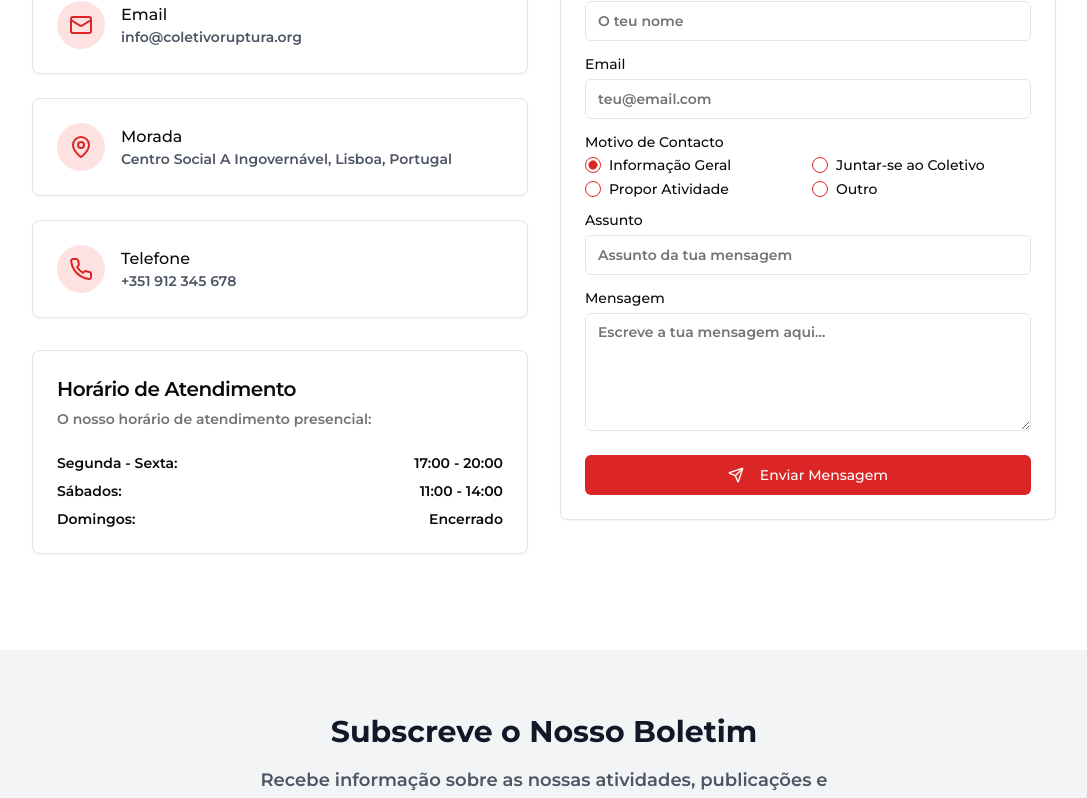
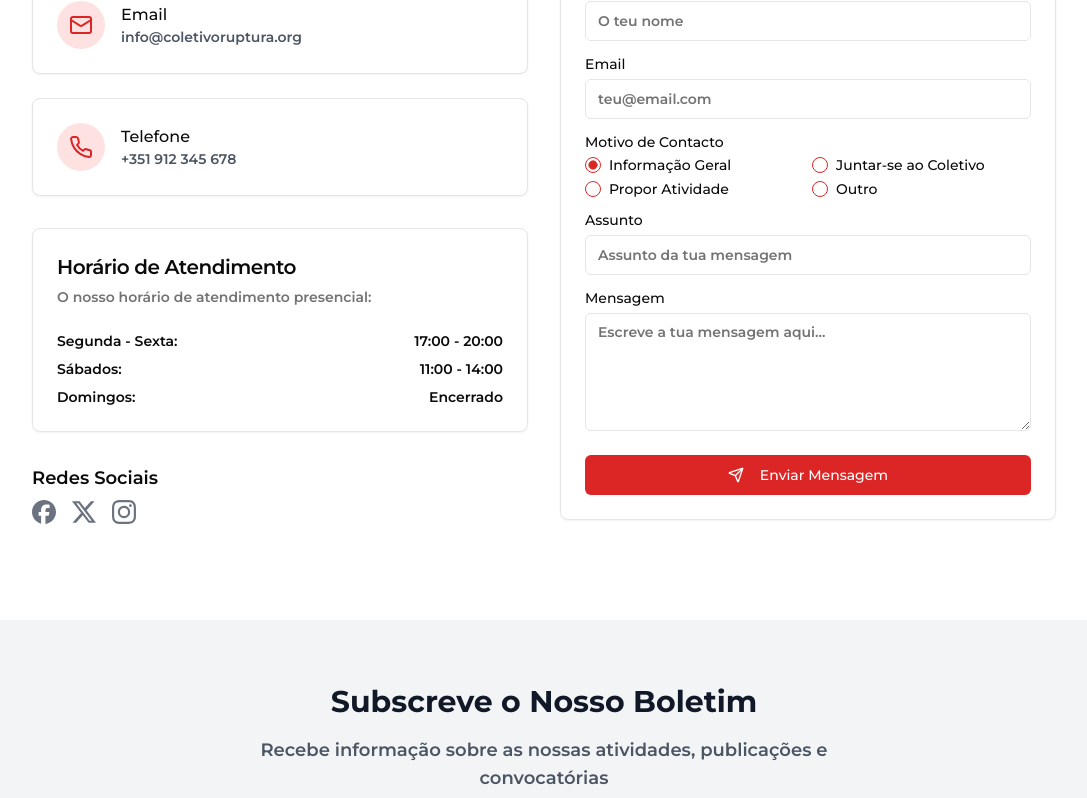
Before and after one commit to mmmatolde/coletivo-ruptura-www, a Next.js app: page /contact in a window 1280 px wide. Shown: the part 600-1398 px from the top of the page, without its empty margins (96-1183 px from the left). Built offline with nearby package versions, Linux system fonts and the light colour scheme.

Commit message:
atualiza: modifica a data e hora do evento na página de agenda; adiciona links para redes sociais na página de contato e remove informações de endereço do rodapé

```diff
--- a/app/agenda/page.tsx
+++ b/app/agenda/page.tsx
@@ -11,11 +11,9 @@ export default function AgendaPage() {
       {
         id: 1,
         title: "Assembleia Geral",
-        date: "20 Maio 2025",
-        time: "18:00 - 20:00",
-        location: "Centro Social A Ingovernável, Lisboa",
+        date: "2024-01-20T18:00:00",
         description:
-          "Assembleia geral para discutir as linhas de ação e estratégias do colectivo para os próximos meses.",
+          "Assembleia geral para discutir as linhas de ação e estratégias do coletivo.",
         type: "Assembleia",
       },
       {
--- a/app/contact/page.tsx
+++ b/app/contact/page.tsx
@@ -11,6 +11,8 @@ import { Label } from "@/components/ui/label"
 import { RadioGroup, RadioGroupItem } from "@/components/ui/radio-group"
 import { Textarea } from "@/components/ui/textarea"
 import { toast } from "@/components/ui/use-toast"
+import Link from "next/link"
+import { SiFacebook, SiX, SiInstagram } from "react-icons/si"
 
 export default function ContactPage() {
   const [formState, setFormState] = useState({
@@ -92,18 +94,6 @@ export default function ContactPage() {
                 <Card>
                   <CardContent className="flex items-center gap-4 p-6">
                     <div className="flex h-12 w-12 items-center justify-center rounded-full bg-red-100 text-red-600">
-                      <MapPin className="h-6 w-6" />
-                    </div>
-                    <div>
-                      <h3 className="font-medium">Morada</h3>
-                      <p className="text-sm text-gray-600">Centro Social A Ingovernável, Lisboa, Portugal</p>
-                    </div>
-                  </CardContent>
-                </Card>
-
-                <Card>
-                  <CardContent className="flex items-center gap-4 p-6">
-                    <div className="flex h-12 w-12 items-center justify-center rounded-full bg-red-100 text-red-600">
                       <Phone className="h-6 w-6" />
                     </div>
                     <div>
@@ -136,6 +126,39 @@ export default function ContactPage() {
                   </div>
                 </CardContent>
               </Card>
+
+              <div className="mt-8">
+                <h3 className="text-lg font-semibold mb-2">Redes Sociais</h3>
+                <div className="flex space-x-4">
+                  <Link
+                    href="https://www.facebook.com/rupturacoletivo/"
+                    target="_blank"
+                    rel="noopener noreferrer"
+                    className="text-gray-500 hover:text-red-600"
+                  >
+                    <SiFacebook className="h-6 w-6" />
+                    <span className="sr-only">Facebook</span>
+                  </Link>
+                  <Link
+                    href="https://x.com/coletivoruptura"
+                    target="_blank"
+                    rel="noopener noreferrer"
+                    className="text-gray-500 hover:text-red-600"
+                  >
+                    <SiX className="h-6 w-6" />
+                    <span className="sr-only">X (antigo Twitter)</span>
+                  </Link>
+                  <Link
+                    href="https://www.instagram.com/coletivo_ruptura/"
+                    target="_blank"
+                    rel="noopener noreferrer"
+                    className="text-gray-500 hover:text-red-600"
+                  >
+                    <SiInstagram className="h-6 w-6" />
+                    <span className="sr-only">Instagram</span>
+                  </Link>
+                </div>
+              </div>
             </div>
 
             {/* Contact Form */}
--- a/components/footer.tsx
+++ b/components/footer.tsx
@@ -15,11 +15,6 @@ export default function Footer() {
             <p className="mt-4 text-sm text-gray-600">
               Grupo Comunista pela abolição da Família, da Propriedade Privada e a extinção do Estado; pela recuperação
               do Programa Comunista e a auto-emancipação do proletariado.
-            </p>
-            <p className="mt-2 text-sm text-gray-600">
-              Centro Social A Ingovernável
-              <br />
-              Lisboa, Portugal
             </p>
             <div className="mt-4 flex space-x-4">
               <Link href="https://www.facebook.com/rupturacoletivo/" target="_blank" rel="noopener noreferrer" className="text-gray-500 hover:text-red-600">
```
